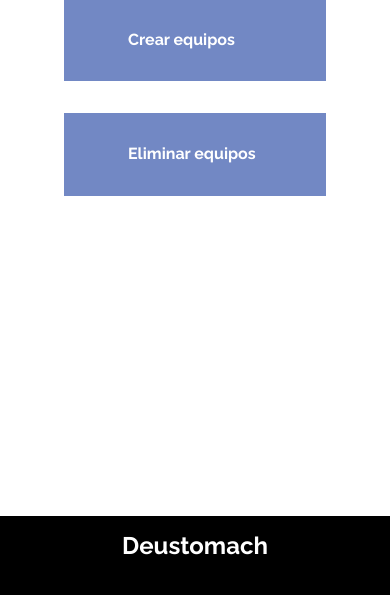
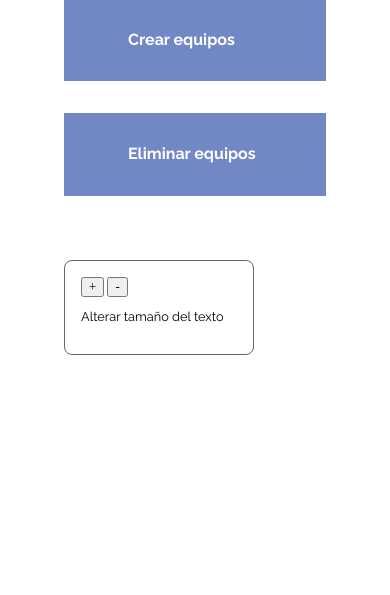
Before and after one commit to pruizayastuy/appDeustomach, a Django app: page /appDeustomachGestionEquipos/equipos/menu in a window 390 px wide. Shown: the part 606-1201 px from the top of the page. Run offline with Django 5.2, Linux system fonts and the light colour scheme; a user stored in the database is signed in; some web fonts are replaced.

Commit message:
Función de cambiar tamaño de texto añadida

```diff
--- a/static/css/style.css
+++ b/static/css/style.css
@@ -65,11 +65,27 @@ a, h2, h3, p{
 }
 @media (max-width: 1200px) {
 
-
    .contenedor{
        grid-template-columns: auto;
    }
 }
+
+/* Botones de tamaño de texto */
+
+.selector-texto {
+   border: 1px solid #666;
+   border-radius: 0.5rem;
+   padding: 1rem;
+   margin: 4rem 60rem 5rem 4rem;
+   font-size: 0.8rem;
+}
+
+@media (max-width: 1210px) {
+   .selector-texto {
+      margin-right: 35%; /* Utilizar un porcentaje en lugar de un valor fijo */
+   }
+}
+
 
 
 /* Footer */
@@ -209,7 +225,6 @@ a, h2, p {
 
 .box-tickets-index,
 .box-tickets-create,
-.box-tickets-update,
 .box-equipos-index,
 .box-equipos-create,
 .box-equipos-delete,
@@ -346,7 +361,8 @@ a, h2, p {
 
 .box-tickets-detail,
 .box-equipos-detail,
-.box-empleados-detail {
+.box-empleados-detail,
+.box-tickets-update {
    background-color: #7288c4;
    padding: 2rem;
    margin: 2rem 30rem 5rem 4rem;
@@ -356,7 +372,8 @@ a, h2, p {
 @media (max-width: 900px) {
    .box-tickets-detail,
    .box-equipos-detail,
-   .box-empleados-detail {
+   .box-empleados-detail,
+   .box-tickets-update {
        background-color: #7288c4;
        padding: 2rem;
        margin: 2rem 2rem 5rem 2rem;
--- a/static/js/base.js
+++ b/static/js/base.js
@@ -2,12 +2,17 @@
     let aumentarBtn = document.getElementById('aumentar-fuente');
     let disminuirBtn = document.getElementById('disminuir-fuente');
 
+    const tamanosTexto = ['x-small', 'medium', 'x-large'];
+    let indiceTamano = 1; // Empezamos en el tamaño medio
+
     aumentarBtn.addEventListener('click', function() {
-            cambiarTamano('x-large');
+        indiceTamano = (indiceTamano + 1) % tamanosTexto.length;
+        cambiarTamano(tamanosTexto[indiceTamano]);
     });
 
     disminuirBtn.addEventListener('click', function() {
-            cambiarTamano('x-small');
+        indiceTamano = (indiceTamano - 1 + tamanosTexto.length) % tamanosTexto.length;
+        cambiarTamano(tamanosTexto[indiceTamano]);
     });
 
     function cambiarTamano(tamano) {
--- a/templates/base.html
+++ b/templates/base.html
@@ -25,13 +25,18 @@
     </header>
     <div id="content">
         <div class="contenedor-nav">
-            <nav class="contenedor"> <!--Solo son funcionales inicio, proyectos y contacto-->
+            <nav class="contenedor">
                 <a href="{% url 'equipos_menu' %}">Gestión de equipos</a>
                 <a href="{% url 'empleados_menu' %}">Gestión de empleados</a>
                 <a href="{% url 'tickets_menu' %}">Gestión de tickets</a>
             </nav>
         </div>
         {% block contenido %}{% endblock %}
+    <div class="selector-texto">
+        <button id="aumentar-fuente">+</button>
+        <button id="disminuir-fuente">-</button>
+        <p>Alterar tamaño del texto</p>
+    </div>
     </div>
      <footer class="site-footer">
          <h2>Deustomach</h2>
@@ -42,5 +47,6 @@
          </nav>
          <p class="bottom-footer">Copyright 2023 Todos los derechos reservados | Hecho por <a href="{% url 'equipos_menu' %}">Deustomach.com</a></p>
      </footer>
+    <script src="{% static 'js/base.js' %}"></script>
 </body>
 </html>
```
Also changed, not shown: db.sqlite3. Lines whose indentation alone changed are shown as unchanged.
